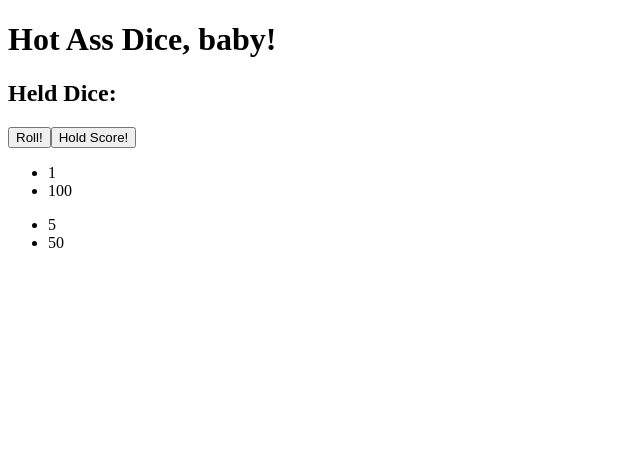
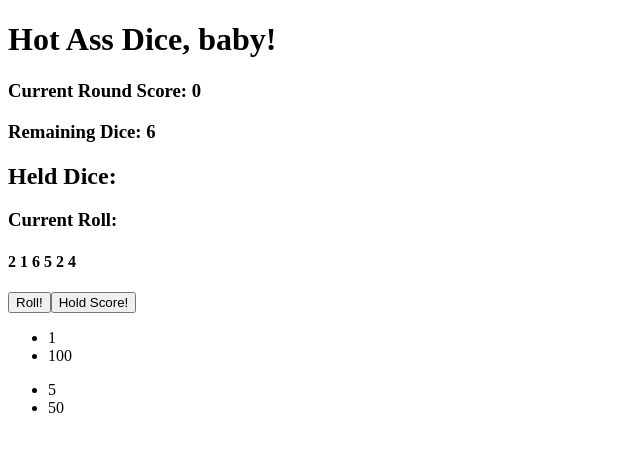
Before and after one commit to walkerneu/hotdice, a React (Create React App) app: page / in a window 1280 px wide. Both pictures are taken after a click on the button "Roll!". Shown: the top 452 px of the page, without its empty margins (0-640 px from the left). Built offline with nearby package versions, Linux system fonts and the light colour scheme.

Commit message:
Created displays for current roll, round score, total score

```diff
--- a/src/components/App/App.jsx
+++ b/src/components/App/App.jsx
@@ -7,6 +7,7 @@ function App(){
     const [allPlayersTotalScore, setAllPlayersTotalScore] = useState([])
     const [remainingDiceCount, setRemainingDiceCount] = useState(6);
     const [possibleScoresDisplay, setPossibleScoresDisplay] = useState([]);
+    const [currentRoll, setCurrentRoll] = useState([]);
 
     const getRollValue = () => {
         return Math.floor(Math.random() * 6 + 1);
@@ -20,6 +21,7 @@ function App(){
         }
         console.log(roll);
         getScores(roll);
+        setCurrentRoll(roll);
     }
 
     const getScores = (roll) => {
@@ -66,8 +68,8 @@ function App(){
                 possibleScores.push([5, { score, dieCount: 1 }], [5, { score, dieCount: 1 }])
             }
             if (i === 6 && possibleScores.length === 0 ){
-                setCurrentRollScore(0);
                 setRemainingDiceCount(6);
+                setHeldDice([]);
             }
         }
         console.log(possibleScores);
@@ -80,6 +82,7 @@ function App(){
         setCurrentRollScore(currentRollScore + num.score)
         setRemainingDiceCount(remainingDiceCount - num.dieCount)
         setHeldDice([...heldDice, num])
+        console.log(heldDice);
         if(remainingDiceCount === 0){
             setRemainingDiceCount(6);
         }
@@ -100,12 +103,20 @@ function App(){
             <h1>Hot Ass Dice, baby!</h1>
             <div>
                 {allPlayersTotalScore.map((score) => (
-                    <h3>Current Score: {score}</h3>
+                    <h3>Total Score: {score}</h3>
                 ))}
+                <h3>Current Round Score: {currentRollScore}</h3>
+                <h3>Remaining Dice: {remainingDiceCount}</h3>
                 <h2>Held Dice:</h2>
                 {heldDice.map((dice) => (
-                    <h3>{dice.score ? '' : dice}</h3>
+                    <h3>{!dice.score ? dice : ''}</h3>
                 ))}
+                <h3>Current Roll:</h3>
+                <h4>
+                {currentRoll.map((roll) => (
+                    <span>{roll} </span>
+                ))}
+                </h4>
             </div>
             <button onClick={() => rollTheDice(remainingDiceCount)}>Roll!</button>
             <button onClick={holdScore}>Hold Score!</button>
```
